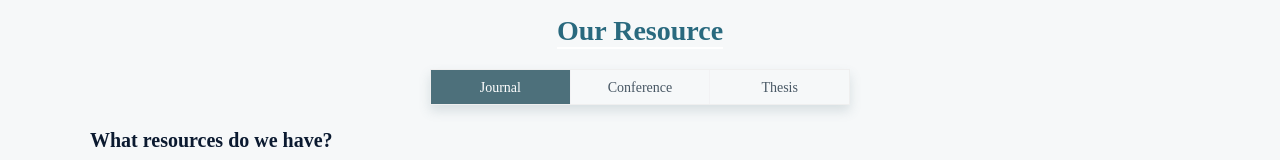
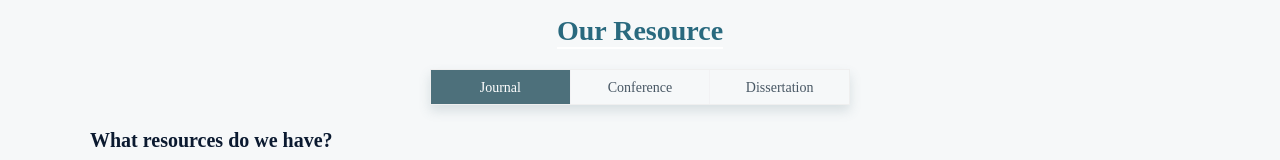
Before and after one commit to leesession/papertorigin, a Vue app: page /#/ in a window 1280 px wide. Shown: the part 775-935 px from the top of the page. Built offline with nearby package versions, Linux system fonts and the light colour scheme.

Commit message:
10-24(theise暂时不管+ieeepdf搞定+loginname)

```diff
--- a/src/components/login.vue
+++ b/src/components/login.vue
@@ -89,6 +89,7 @@ export default {
         this.disabled = false;
         if (res.code === 'SUCCESS') {
           if (this.isChecked === true) {
+            data.name = `${res.data.giveName} ${res.data.familyName}`
             localStorage.setItem('USER', JSON.stringify(data));
           } else {
             localStorage.clear();
@@ -96,7 +97,6 @@ export default {
           $('body').css('overflow','auto');
           dialog.success('login was successfully');
           this.$emit('listenFun', this.msg);
-          data.name = `${res.data.giveName} ${res.data.familyName}`;
           this.$store.commit('userLogin',JSON.stringify(data))
         }
       });
--- a/src/components/search.vue
+++ b/src/components/search.vue
@@ -23,7 +23,7 @@
                         <i class="el-icon-caret-bottom el-icon--right"></i>
                       </span>
                     <el-dropdown-menu slot="dropdown">
-                        <el-dropdown-item v-for="(item, index) in selectList" :key="index">
+                        <el-dropdown-item v-for="(item, index) in selectList" :key="index" :disabled="index === 2">
                             <span @click="selectEvent(item)" style="display: inline-block;width: 100%">{{item.showName}}</span>
                         </el-dropdown-item>
                     </el-dropdown-menu>
@@ -57,8 +57,8 @@
                     showName:'Conference',
                     value:'conference'
                 }, {
-                    showName:'Thesis',
-                    value:'thesis'
+                    showName: 'Dissertation',
+                    value: 'dissertation'
                 }],
             }
         },
--- a/src/views/home/home.vue
+++ b/src/views/home/home.vue
@@ -26,7 +26,7 @@
                           <i class="el-icon-caret-bottom el-icon--right"></i>
                         </span>
                         <el-dropdown-menu slot="dropdown">
-                            <el-dropdown-item v-for="(item, index) in selectList" :key="index">
+                            <el-dropdown-item v-for="(item, index) in selectList" :key="index" :disabled="index === 2">
                                 <span @click="selectEvent(item)"  style="display: inline-block;width: 100%">{{item.showName}}</span>
                             </el-dropdown-item>
                         </el-dropdown-menu>
@@ -221,8 +221,8 @@
                     showName: 'Conference',
                     value: 'conference'
                 }, {
-                    showName: 'Thesis',
-                    value: 'thesis'
+                    showName: 'Dissertation',
+                    value: 'dissertation'
                 }],
                 currentNum: 0,
                 aboutList: [
--- a/src/views/home/searchDetails.vue
+++ b/src/views/home/searchDetails.vue
@@ -131,7 +131,7 @@
         created() {
             this.details = sessionStorage.getItem('INFO') ? JSON.parse(sessionStorage.getItem('INFO')) : '';
             this.type = this.$route.query.type ? this.$route.query.type : '';
-            this.details.isIEE ? this.downLoadUrl= '' : this.downLoadUrl= `https://link.springer.com/content/pdf/${this.details.doi}.pdf`;
+            this.downLoadUrl= this.details.isIEE ?  this.details.IEEEpdfLink :  `https://link.springer.com/content/pdf/${this.details.doi}.pdf`;
             this.getListNum();
             this.searchEvent();
             this.getObjMsg();
@@ -156,7 +156,6 @@
                 });
             },
             downLoadPdfByUrl() {
-                // let loginMsg = JSON.parse(this.loginMsg)
                 let data = {
                     url: this.details.doi,
                     userEmail: JSON.parse(this.loginMsg).loginmail
@@ -170,7 +169,6 @@
                 this.$message.info('Please Login !')
             },
             searchEvent() {
-                // let _url = `${this.url}&p=1`;
                 $.ajax({
                     type: "get",
                     url:  `${this.url}&p=1`,
--- a/src/views/home/searchList.vue
+++ b/src/views/home/searchList.vue
@@ -297,6 +297,7 @@
                         obj.number = item.rank;
                         obj.conferenceLocation = item.conference_location;
                         obj.isIEE = true;
+                        obj.IEEEpdfLink = item.pdf_url;
                         this.list.push(obj);
                     });
                 }
```
